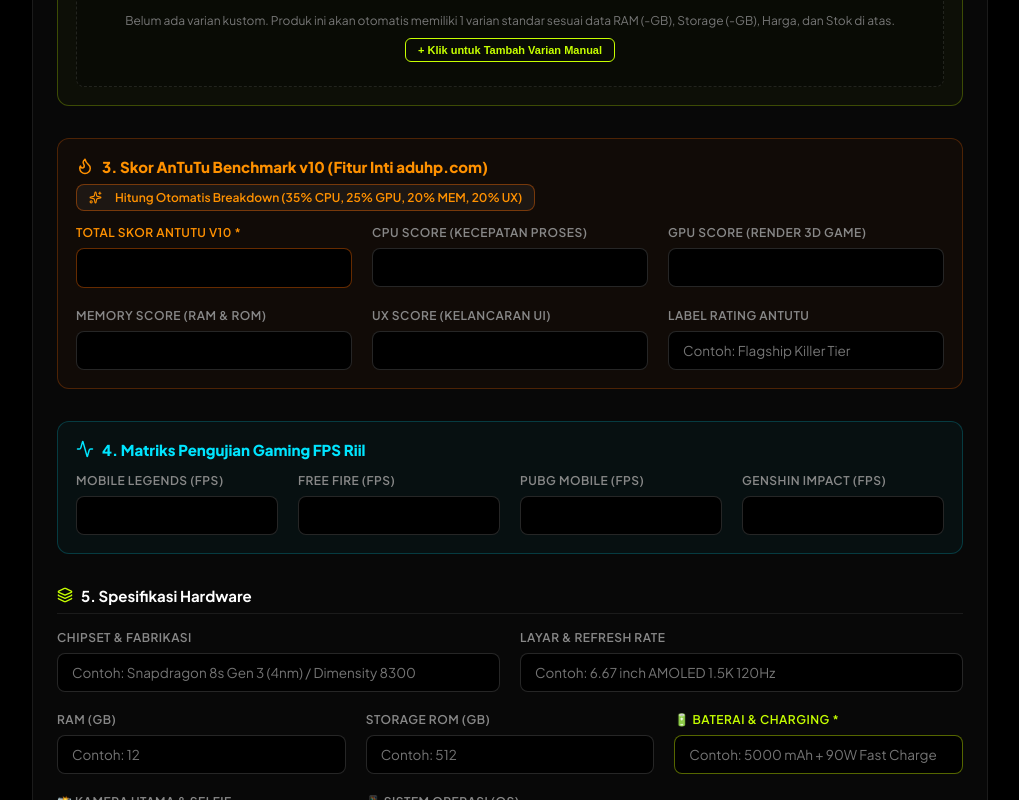
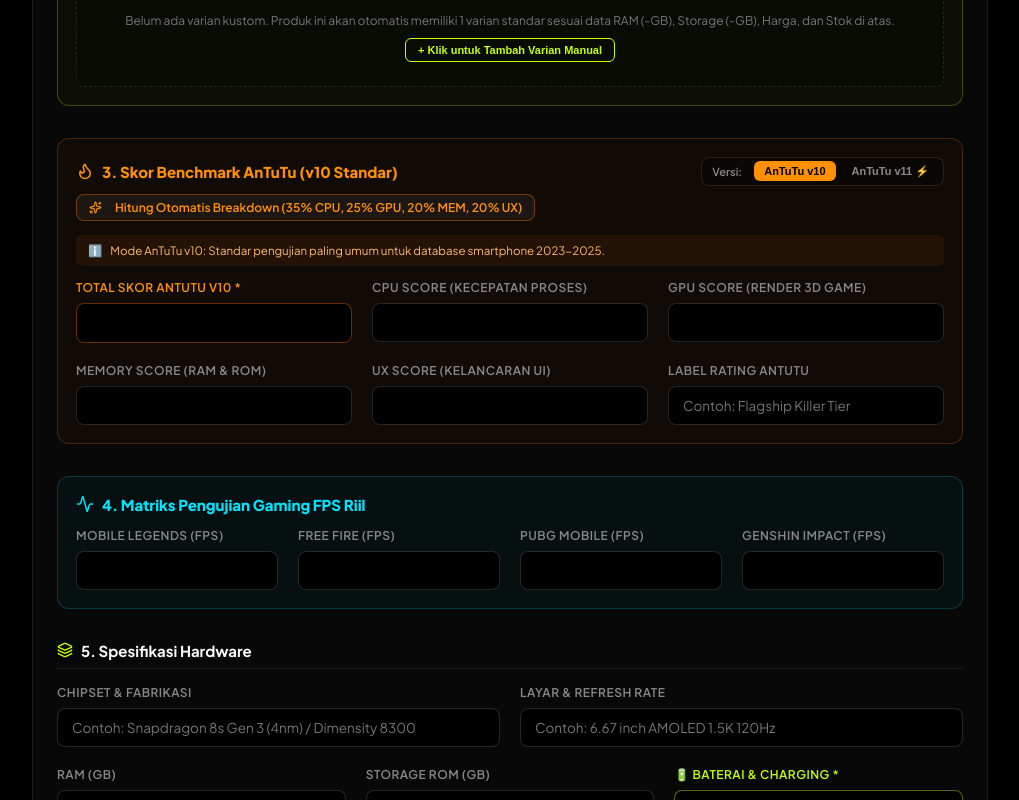
Before and after one commit to aduhp888/dapur-aduhp, a Next.js app: page /products/new in a window 1280 px wide. Shown: the part 1900-2700 px from the top of the page, without its empty margins (260-1279 px from the left). Built offline with nearby package versions, Linux system fonts and the light colour scheme.

Commit message:
feat(benchmark): add AnTuTu v10 and v11 version toggle and dynamic badge styling

```diff
--- a/app/globals.css
+++ b/app/globals.css
@@ -965,6 +965,13 @@
   border-radius: 6px;
 }
 
+.badge-antutu.v11,
+.badge-antutu-v11 {
+  background: rgba(168, 85, 247, 0.15);
+  border-color: rgba(168, 85, 247, 0.45);
+  color: #C084FC;
+}
+
 .badge-tier-1jt {
   background: rgba(0, 229, 255, 0.12);
   border: 1px solid rgba(0, 229, 255, 0.3);
--- a/app/products/new/page.js
+++ b/app/products/new/page.js
@@ -74,7 +74,8 @@
     camera: '',
     os: '',
 
-    // AnTuTu Benchmark v10 (Core Feature aduhp.com)
+    // AnTuTu Benchmark (v10 / v11 Core Feature aduhp.com)
+    antutu_version: 'v10',
     antutu_total: '',
     antutu_cpu: '',
     antutu_gpu: '',
@@ -114,6 +115,7 @@
     battery: '5000 mAh + 90W Turbo Charge',
     camera: '50 MP Sony IMX882 OIS + 8 MP Ultra-Wide',
     os: 'Xiaomi HyperOS (Android 14)',
+    antutu_version: 'v10',
     antutu_total: '1520000',
     antutu_cpu: '395000',
     antutu_gpu: '520000',
@@ -314,6 +316,7 @@
       alert('Masukkan Total Skor AnTuTu terlebih dahulu!');
       return;
     }
+    const isV11 = formData.antutu_version === 'v11';
     const cpu = Math.round(total * 0.35);
     const gpu = Math.round(total * 0.25);
     const memory = Math.round(total * 0.20);
@@ -321,10 +324,17 @@
 
     let tier = formData.antutu_tier;
     if (!tier) {
-      if (total >= 1500000) tier = 'Raja Flagship';
-      else if (total >= 900000) tier = 'Flagship Killer';
-      else if (total >= 450000) tier = 'Mid-Range Value Tier';
-      else tier = 'Entry Level Hemat';
+      if (isV11) {
+        if (total >= 1800000) tier = 'Raja Flagship (v11)';
+        else if (total >= 1100000) tier = 'Flagship Killer (v11)';
+        else if (total >= 550000) tier = 'Mid-Range Value Tier (v11)';
+        else tier = 'Entry Level Hemat (v11)';
+      } else {
+        if (total >= 1500000) tier = 'Raja Flagship (v10)';
+        else if (total >= 900000) tier = 'Flagship Killer (v10)';
+        else if (total >= 450000) tier = 'Mid-Range Value Tier (v10)';
+        else tier = 'Entry Level Hemat (v10)';
+      }
     }
 
     setFormData(prev => ({
@@ -585,7 +595,7 @@
           colors: finalColors
         },
         antutu: {
-          version: 'AnTuTu Benchmark v10',
+          version: formData.antutu_version || 'v10',
           total: parseInt(formData.antutu_total, 10) || 0,
           cpu: parseInt(formData.antutu_cpu, 10) || 0,
           gpu: parseInt(formData.antutu_gpu, 10) || 0,
@@ -1746,36 +1756,114 @@
         </div>
 
         {/* ============================================================== */}
-        {/* BAGIAN 3: BENCHMARK ANTUTU v10                                */}
+        {/* BAGIAN 3: BENCHMARK ANTUTU (v10 / v11)                         */}
         {/* ============================================================== */}
-        <div style={{ background: 'rgba(255, 109, 0, 0.04)', padding: '18px', borderRadius: '12px', border: '1px solid rgba(255, 109, 0, 0.25)' }}>
+        <div style={{
+          background: formData.antutu_version === 'v11' ? 'rgba(168, 85, 247, 0.05)' : 'rgba(255, 109, 0, 0.04)',
+          padding: '18px',
+          borderRadius: '12px',
+          border: formData.antutu_version === 'v11' ? '1px solid rgba(168, 85, 247, 0.35)' : '1px solid rgba(255, 109, 0, 0.25)',
+          transition: 'all 0.3s ease'
+        }}>
           <div style={{ display: 'flex', alignItems: 'center', justifyContent: 'space-between', marginBottom: '14px', flexWrap: 'wrap', gap: '8px' }}>
             <div style={{ display: 'flex', alignItems: 'center', gap: '8px' }}>
-              <Flame size={18} color="#FF9100" />
-              <h3 style={{ fontSize: '15px', fontWeight: 800, color: '#FF9100' }}>
-                3. Skor AnTuTu Benchmark v10 (Fitur Inti aduhp.com)
+              <Flame size={18} color={formData.antutu_version === 'v11' ? '#C084FC' : '#FF9100'} />
+              <h3 style={{ fontSize: '15px', fontWeight: 800, color: formData.antutu_version === 'v11' ? '#C084FC' : '#FF9100', margin: 0 }}>
+                3. Skor Benchmark AnTuTu ({formData.antutu_version === 'v11' ? 'v11 Terbaru' : 'v10 Standar'})
               </h3>
             </div>
+
+            {/* Version Toggle Selector */}
+            <div style={{ display: 'flex', alignItems: 'center', gap: '6px', background: 'rgba(0,0,0,0.3)', padding: '3px 4px', borderRadius: '8px', border: '1px solid rgba(255,255,255,0.1)' }}>
+              <span style={{ fontSize: '11px', color: '#888', padding: '0 6px', fontWeight: 600 }}>Versi:</span>
+              <button
+                type="button"
+                onClick={() => setFormData(prev => ({ ...prev, antutu_version: 'v10' }))}
+                style={{
+                  padding: '4px 10px',
+                  borderRadius: '6px',
+                  fontSize: '11px',
+                  fontWeight: 800,
+                  cursor: 'pointer',
+                  border: 'none',
+                  background: formData.antutu_version === 'v10' ? '#FF9100' : 'transparent',
+                  color: formData.antutu_version === 'v10' ? '#000' : '#888',
+                  transition: 'all 0.2s'
+                }}
+              >
+                AnTuTu v10
+              </button>
+              <button
+                type="button"
+                onClick={() => setFormData(prev => ({ ...prev, antutu_version: 'v11' }))}
+                style={{
+                  padding: '4px 10px',
+                  borderRadius: '6px',
+                  fontSize: '11px',
+                  fontWeight: 800,
+                  cursor: 'pointer',
+                  border: 'none',
+                  background: formData.antutu_version === 'v11' ? '#A855F7' : 'transparent',
+                  color: formData.antutu_version === 'v11' ? '#fff' : '#888',
+                  transition: 'all 0.2s'
+                }}
+              >
+                AnTuTu v11 ⚡
+              </button>
+            </div>
+
             <button
               type="button"
               onClick={autoCalculateAntutu}
               className="btn btn-secondary btn-sm"
-              style={{ fontSize: '12px', padding: '5px 12px', borderColor: 'rgba(255, 109, 0, 0.4)', color: '#FF9100', cursor: 'pointer' }}
+              style={{
+                fontSize: '12px',
+                padding: '5px 12px',
+                borderColor: formData.antutu_version === 'v11' ? 'rgba(168, 85, 247, 0.4)' : 'rgba(255, 109, 0, 0.4)',
+                color: formData.antutu_version === 'v11' ? '#C084FC' : '#FF9100',
+                cursor: 'pointer'
+              }}
             >
               <Sparkles size={13} style={{ marginRight: '5px' }} />
               Hitung Otomatis Breakdown (35% CPU, 25% GPU, 20% MEM, 20% UX)
             </button>
           </div>
 
+          {/* Info pill about versioning */}
+          <div style={{
+            fontSize: '11.5px',
+            color: formData.antutu_version === 'v11' ? '#D8B4FE' : '#FDBA74',
+            background: formData.antutu_version === 'v11' ? 'rgba(168, 85, 247, 0.1)' : 'rgba(255, 109, 0, 0.08)',
+            padding: '8px 12px',
+            borderRadius: '6px',
+            marginBottom: '14px',
+            display: 'flex',
+            alignItems: 'center',
+            gap: '8px'
+          }}>
+            <span>ℹ️</span>
+            <span>
+              {formData.antutu_version === 'v11'
+                ? 'Mode AnTuTu v11: Standar pengujian generasi terbaru dengan bobot grafik & AI baru. Disimpan terpisah agar tidak bias saat dikomparasikan.'
+                : 'Mode AnTuTu v10: Standar pengujian paling umum untuk database smartphone 2023-2025.'}
+            </span>
+          </div>
+
           <div className="form-grid">
             <div className="form-group col-4">
-              <label className="form-label" style={{ color: '#FF9100' }}>Total Skor AnTuTu v10 *</label>
+              <label className="form-label" style={{ color: formData.antutu_version === 'v11' ? '#C084FC' : '#FF9100' }}>
+                Total Skor AnTuTu {formData.antutu_version.toUpperCase()} *
+              </label>
               <input
                 type="number"
                 name="antutu_total"
                 required
                 className="form-input"
-                style={{ borderColor: 'rgba(255, 109, 0, 0.4)', fontWeight: 800, fontFamily: 'var(--font-mono)' }}
+                style={{
+                  borderColor: formData.antutu_version === 'v11' ? 'rgba(168, 85, 247, 0.4)' : 'rgba(255, 109, 0, 0.4)',
+                  fontWeight: 800,
+                  fontFamily: 'var(--font-mono)'
+                }}
                 value={formData.antutu_total}
                 onChange={handleChange}
               />
@@ -1830,7 +1918,7 @@
               <input
                 type="text"
                 name="antutu_tier"
-                placeholder="Contoh: Flagship Killer Tier"
+                placeholder={formData.antutu_version === 'v11' ? 'Contoh: Flagship Killer (v11)' : 'Contoh: Flagship Killer Tier'}
                 className="form-input"
                 value={formData.antutu_tier}
                 onChange={handleChange}
```
Also changed, not shown: app/page.js (+18 -8 lines), app/products/[id]/edit/page.js (+114 -16 lines), app/products/page.js (+13 -5 lines).
